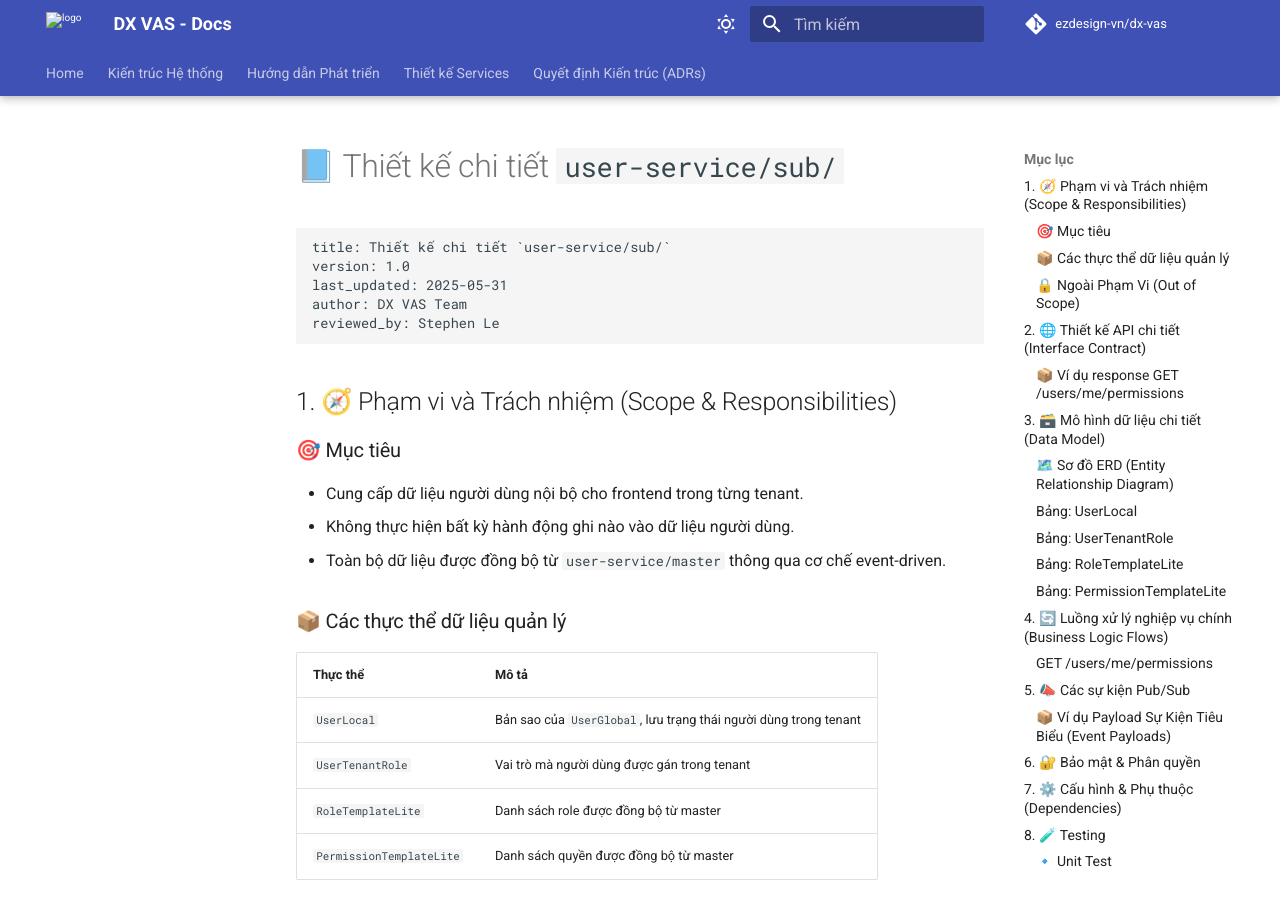
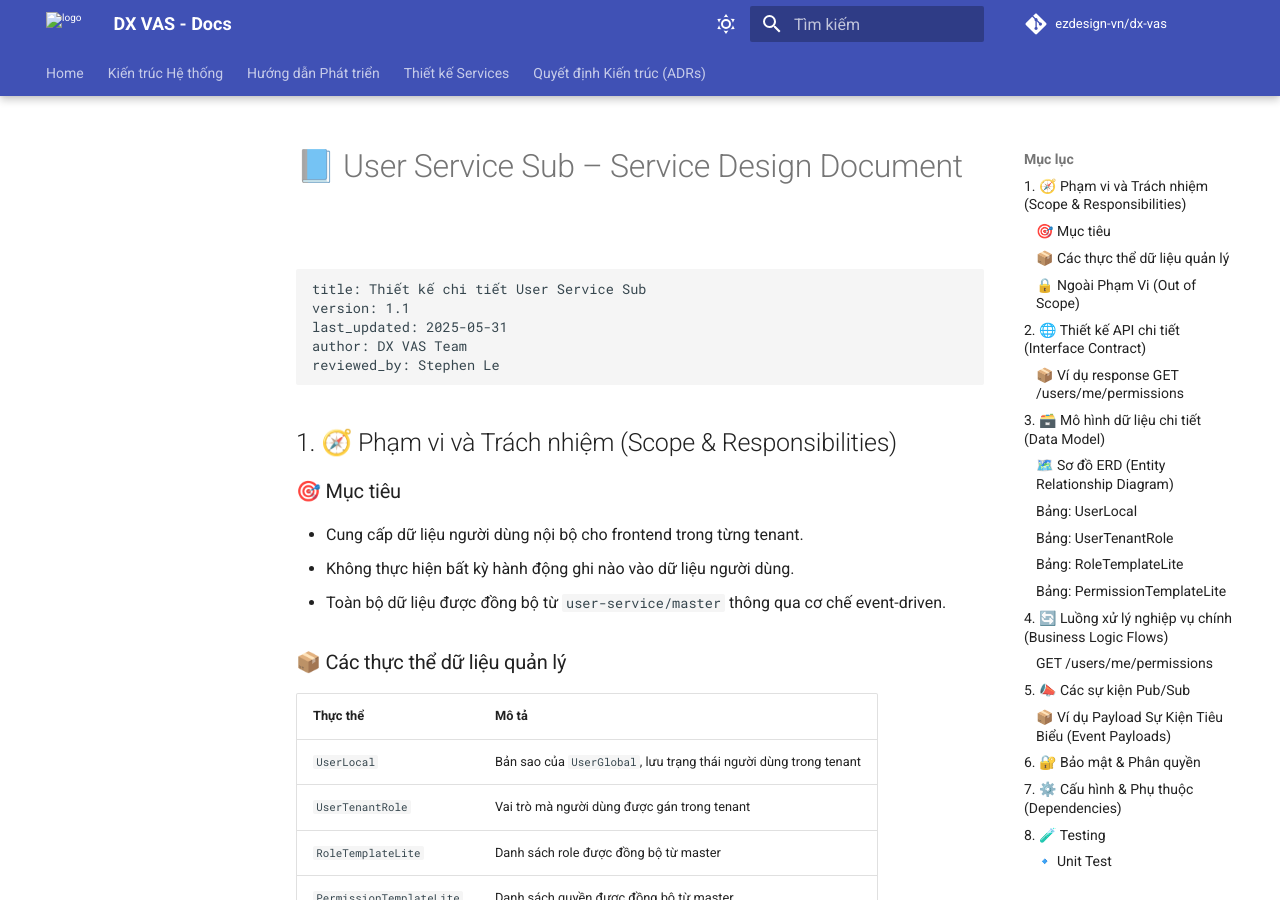
Before and after one commit to rockymountain/dx-vas, an MkDocs documentation site: the page built from docs/services/user-service/sub/design.md, in a window 1280 px wide and 900 px high. Built offline with MkDocs 1.6.1 and Material for MkDocs 9.7.7, drawn with Linux system fonts in a browser that asks for light colours; comment, search, counter and statistics services are not loaded.

Commit message:
update design files

````diff
--- a/docs/services/user-service/sub/design.md
+++ b/docs/services/user-service/sub/design.md
@@ -1,8 +1,8 @@
-# 📘 Thiết kế chi tiết `user-service/sub/`
+# 📘 User Service Sub – Service Design Document
 
 ```
-title: Thiết kế chi tiết `user-service/sub/`
-version: 1.0
+title: Thiết kế chi tiết User Service Sub
+version: 1.1
 last_updated: 2025-05-31
 author: DX VAS Team
 reviewed_by: Stephen Le
````
Also changed, not shown: docs/services/user-service/master/design.md (+7 -1 lines), docs/standards/5s.interface.contract.doc.standard.md (added, +54 -0 lines).
